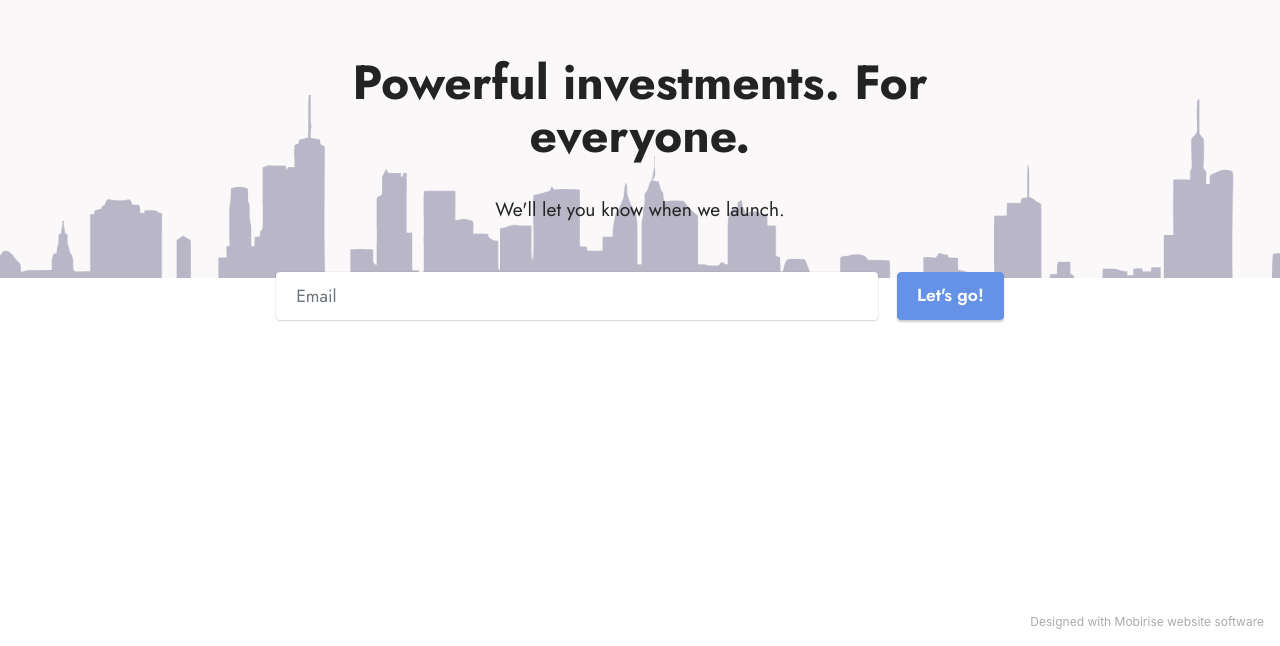
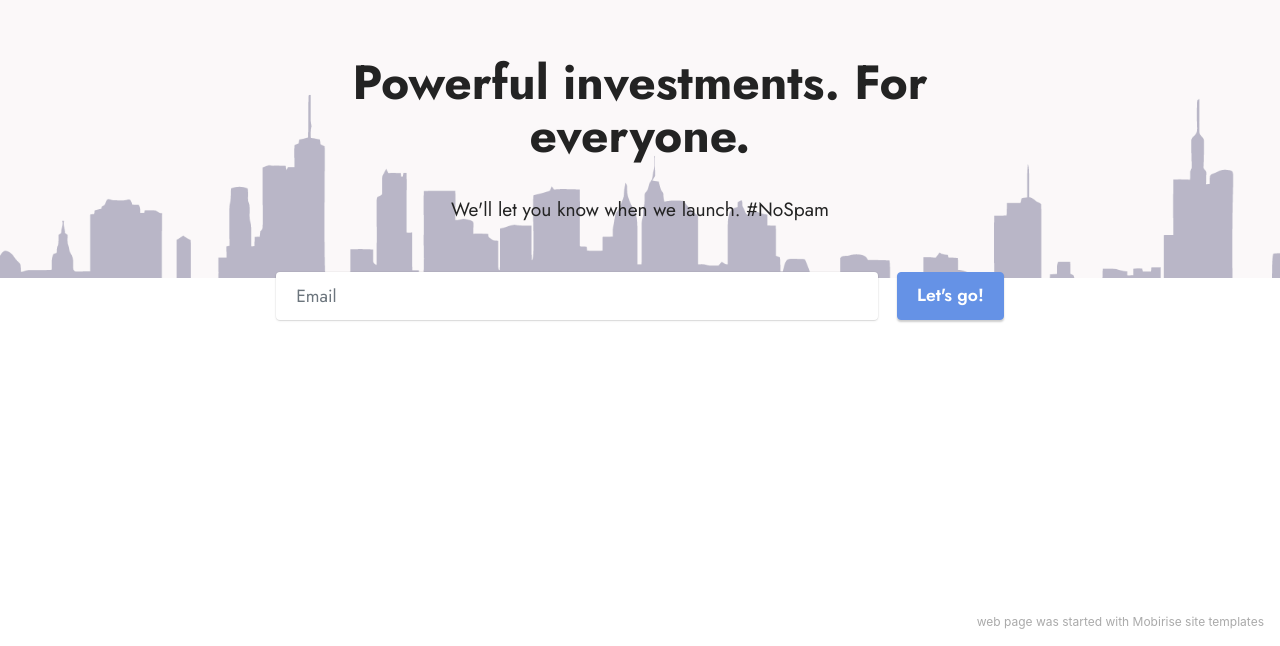
Before and after one commit to brendanmanning/property-wizard, a plain HTML site: page index.html in a window 1280 px wide. Shown: the part 1002-1648 px from the top of the page. Drawn offline with Linux system fonts and the light colour scheme.

Commit message:
Add files via upload

```diff
--- a/index.html
+++ b/index.html
@@ -51,7 +51,7 @@
     <div class="align-center container">
         <div class="row justify-content-center">
             <div class="col-lg-8 mx-auto mbr-form" data-form-type="formoid">
-                <form action="https://mobirise.eu/" method="POST" class="mbr-form form-with-styler" data-form-title="Form Name"><input type="hidden" name="email" data-form-email="true" value="i+lOV5ZeIzTUJGZUaY2zkuI+/xqoYVkA00VjPRXpPtGbcUX8AjJssiFNAKR6b9gHp5WSvEetr/348YAuVoECJhwYuCMCu9QkJmTrCLal6Yi9e1fCb4ip1FnYKFeHnnQo">
+                <form action="https://mobirise.eu/" method="POST" class="mbr-form form-with-styler" data-form-title="Form Name"><input type="hidden" name="email" data-form-email="true" value="5/uE44V04EFSrBAE1pJRTsWTjmaYnAGtiBSPe/WYCpldOchZoUcAG4LmFRy8fdkvTizTqfcSd+eOCpN6xCVcSR3mldX9xHPJB4WDthjBS8jlTcd7KE5388IG5GXhmiYg">
                     <div class="row">
                         <div hidden="hidden" data-form-alert="" class="alert alert-success col-12">Thanks for filling out the form!</div>
                         <div hidden="hidden" data-form-alert-danger="" class="alert alert-danger col-12">Oops...! some
@@ -63,7 +63,7 @@
                                 <strong>Powerful investments. For everyone.</strong></h1>
                         </div>
                         <div class="col-12">
-                            <p class="mbr-text mbr-fonts-style mb-5 display-7">We'll let you know when we launch.<br></p>
+                            <p class="mbr-text mbr-fonts-style mb-5 display-7">We'll let you know when we launch. #NoSpam<br></p>
                         </div>
 
                         <div class="col-md col-12 form-group mb-3" data-for="email">
@@ -75,7 +75,7 @@
             </div>
         </div>
     </div>
-</section><section style="background-color: #fff; font-family: -apple-system, BlinkMacSystemFont, 'Segoe UI', 'Roboto', 'Helvetica Neue', Arial, sans-serif; color:#aaa; font-size:12px; padding: 0; align-items: center; display: flex;"><a href="https://mobirise.site/j" style="flex: 1 1; height: 3rem; padding-left: 1rem;"></a><p style="flex: 0 0 auto; margin:0; padding-right:1rem;"><a href="https://mobirise.site/i" style="color:#aaa;">Designed with Mobirise</a> website software</p></section><script src="assets/bootstrap/js/bootstrap.bundle.min.js"></script>  <script src="assets/parallax/jarallax.js"></script>  <script src="assets/smoothscroll/smooth-scroll.js"></script>  <script src="assets/ytplayer/index.js"></script>  <script src="assets/theme/js/script.js"></script>  <script src="assets/formoid/formoid.min.js"></script>
+</section><section style="background-color: #fff; font-family: -apple-system, BlinkMacSystemFont, 'Segoe UI', 'Roboto', 'Helvetica Neue', Arial, sans-serif; color:#aaa; font-size:12px; padding: 0; align-items: center; display: flex;"><a href="https://mobirise.site/h" style="flex: 1 1; height: 3rem; padding-left: 1rem;"></a><p style="flex: 0 0 auto; margin:0; padding-right:1rem;"><a href="https://mobirise.site/s" style="color:#aaa;">web page</a> was started with Mobirise site templates</p></section><script src="assets/bootstrap/js/bootstrap.bundle.min.js"></script>  <script src="assets/parallax/jarallax.js"></script>  <script src="assets/smoothscroll/smooth-scroll.js"></script>  <script src="assets/ytplayer/index.js"></script>  <script src="assets/theme/js/script.js"></script>  <script src="assets/formoid/formoid.min.js"></script>
 
 
 </body>
```
